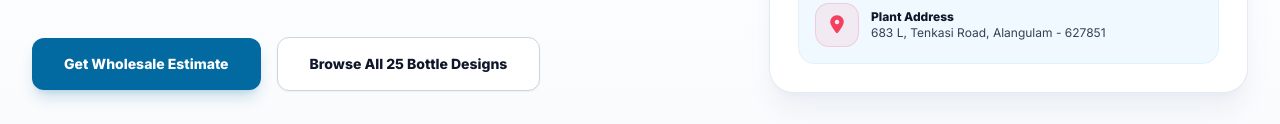
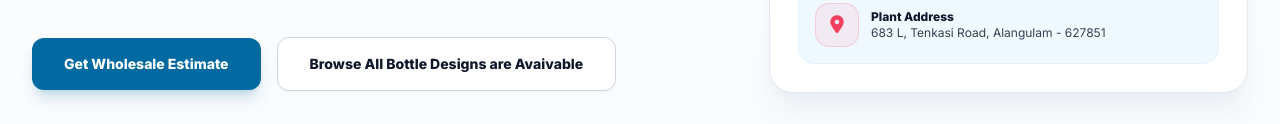
Before and after one commit to venkatvenki3v2v-code/Jems-plastics, a plain HTML site: page index.html in a window 1280 px wide. Shown: the part 676-800 px from the top of the page. Drawn offline with nearby package versions, Linux system fonts and the light colour scheme.

```diff
--- a/index.html
+++ b/index.html
@@ -255,7 +255,7 @@
                             Get Wholesale Estimate
                         </a>
                         <a href="#products" class="w-full sm:w-auto bg-white hover:bg-slate-100 text-slate-900 font-extrabold px-8 py-4 rounded-xl border border-slate-300 transition-colors text-center text-sm shadow-sm">
-                            Browse All 25 Bottle Designs
+                            Browse All  Bottle Designs are Avaivable
                         </a>
                     </div>
                 </div>
```
